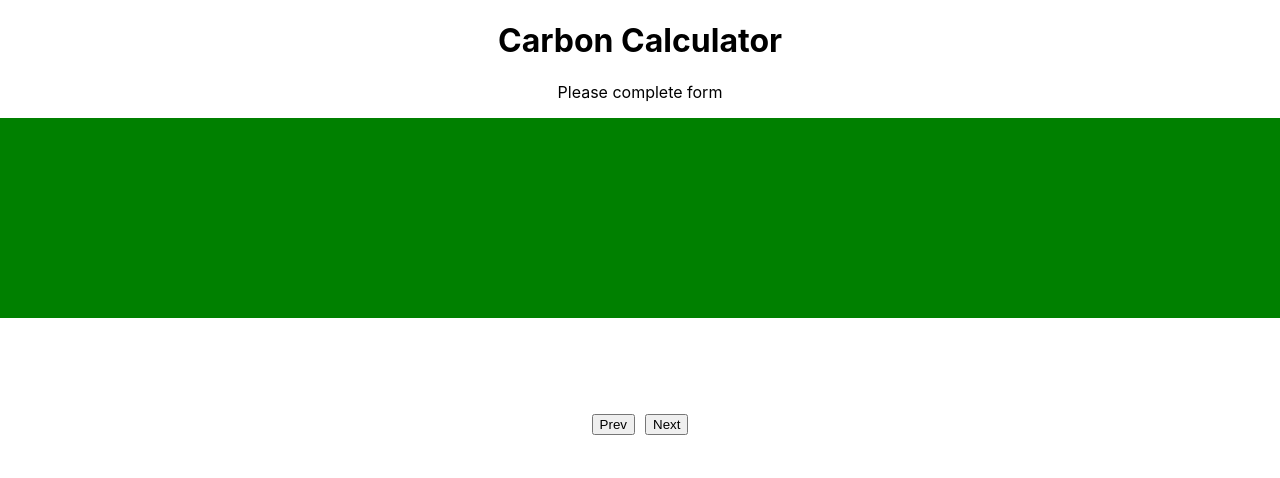
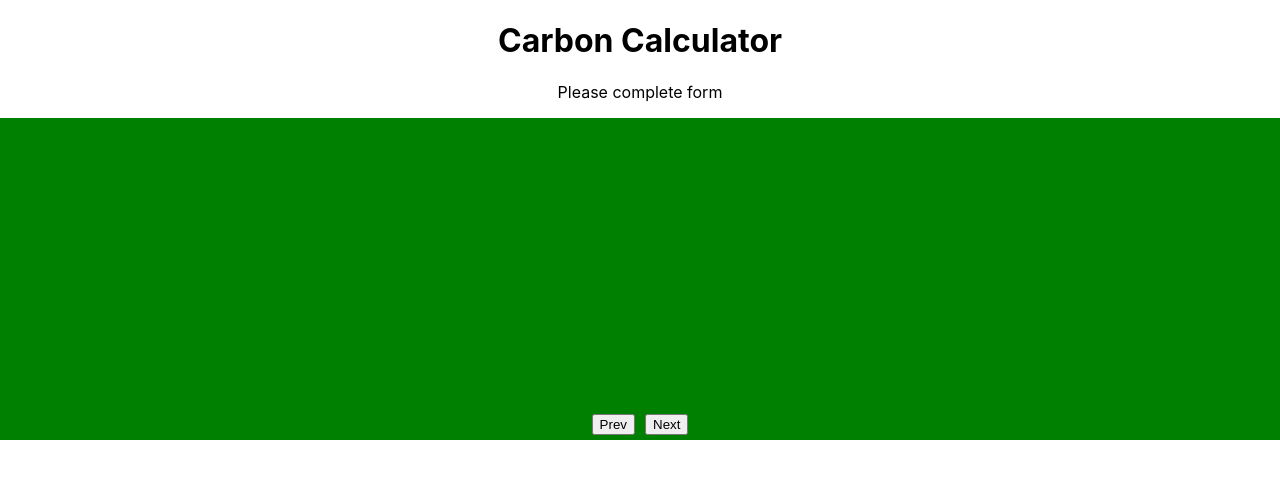
Before and after one commit to douglasrusse11/CO2_Calculator_Group_Project, a React (Create React App) app: page / in a window 1280 px wide. Shown: the top 478 px of the page. Built offline with nearby package versions, Linux system fonts and the light colour scheme; no server answers.

Commit message:
adds css

```diff
--- a/src/container/Carousel.css
+++ b/src/container/Carousel.css
@@ -1,10 +1,12 @@
 .carousel {
     overflow: hidden;
+    background-color: green;
 }
 
 .inner {
     white-space: nowrap;
     transition: transform 0.5s;
+
 }
 
 .carousel-item {
@@ -12,7 +14,6 @@
     align-items: center;
     justify-content: center;
     height: 200px;
-    background-color: green;
     color: #fff;
 }
 
```
